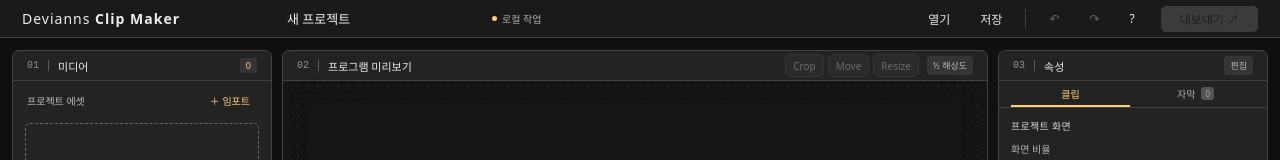
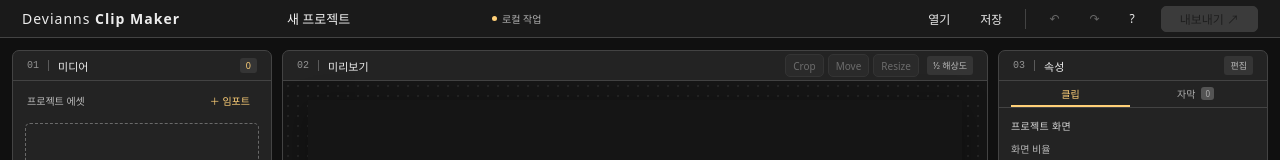
Before and after one commit to archibee/devianns-clip-maker, a React (Vite) app: page / in a window 1280 px wide. Shown: the top 160 px of the page. Built offline with nearby package versions, Linux system fonts and the light colour scheme; a web font is replaced by a local one.

Commit message:
패널텍스트 변경

```diff
--- a/src/editor/PreviewPanel.tsx
+++ b/src/editor/PreviewPanel.tsx
@@ -36,7 +36,7 @@ export function PreviewPanel(p: Props) {
   }, [p.playback]);
   return (
     <section className="preview-panel panel">
-      <PanelTitle number="02" title="프로그램 미리보기">
+      <PanelTitle number="02" title="미리보기">
         <div className="preview-tools">
           {(['crop', 'move', 'resize'] as const).map((mode) => (
             <button
```
